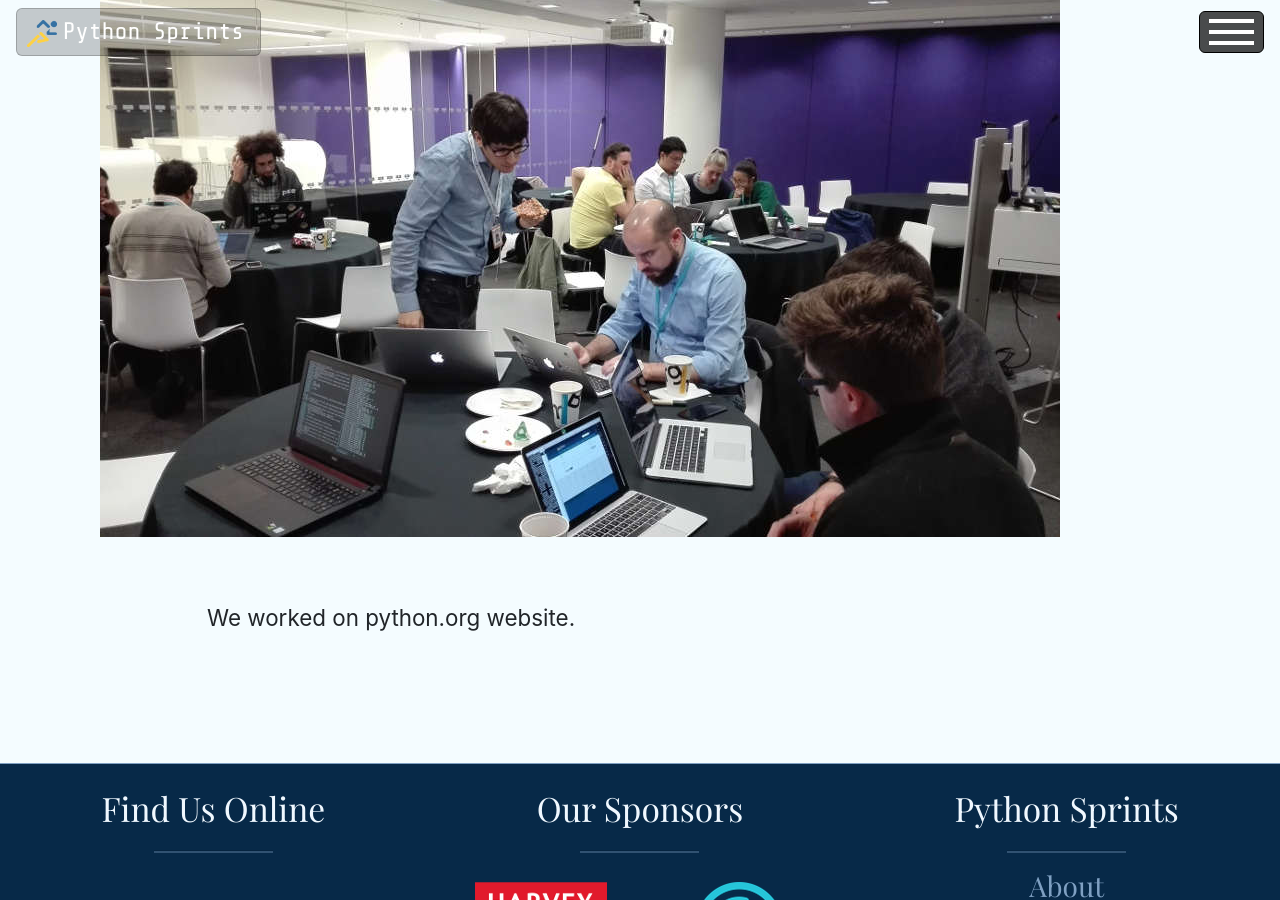
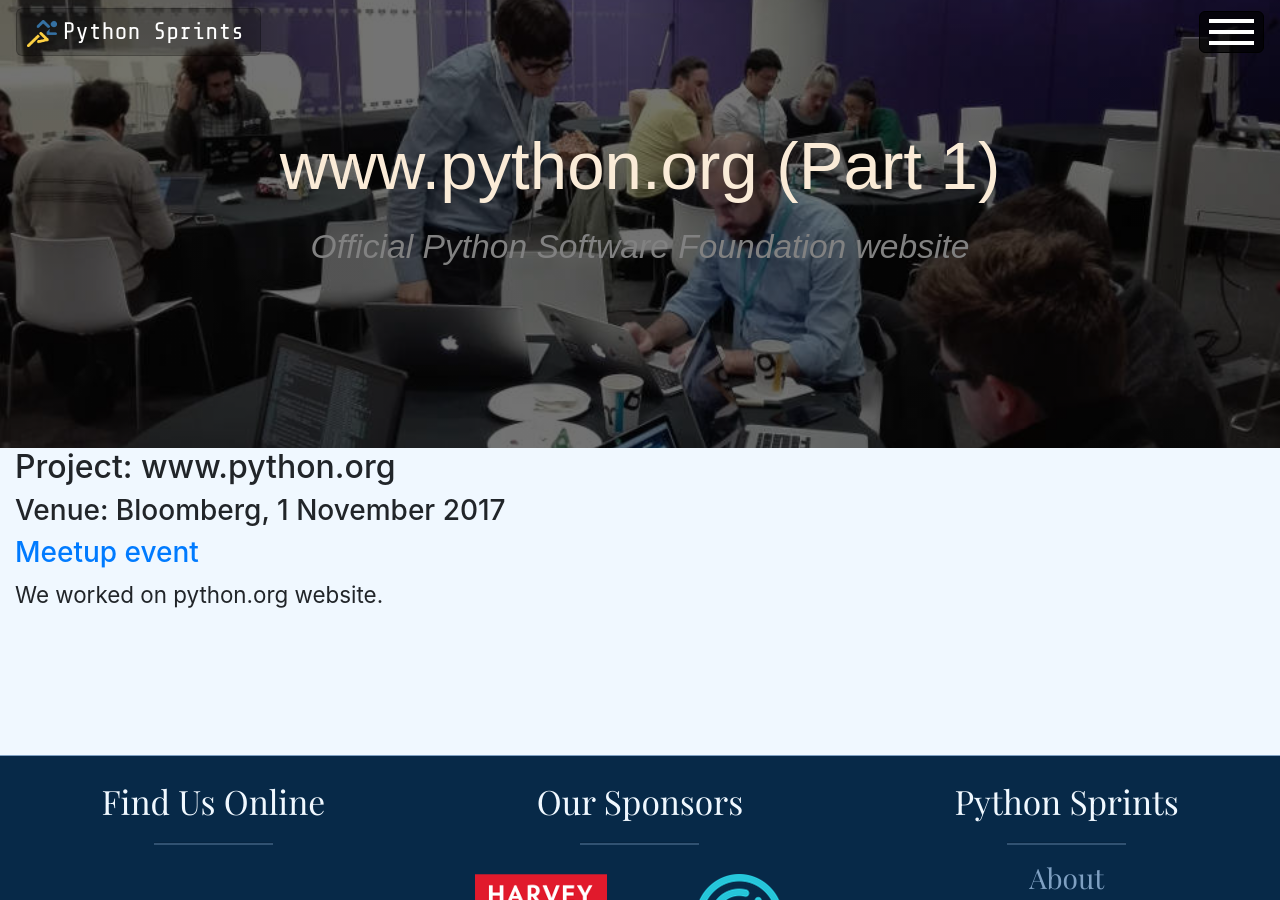
Before and after one commit to python-sprints/python-sprints.github.io, a Jekyll site: the page built from _posts/2017-11-01-www.python.org-Part1.md, in a window 1280 px wide and 900 px high. Built offline with Jekyll 4.4.1, drawn with Linux system fonts in a browser that asks for light colours; nearby versions of some CDN libraries; some web fonts are replaced.

Commit message:
Working on layout for the standard post. Added post.scss, removed post.css. will eventually convert css to scss. Added project and project description variables to metadate in post.

```diff
--- a/_layouts/post.html
+++ b/_layouts/post.html
@@ -5,13 +5,21 @@
         {% include navigation.html %}
         <main>
             <article class="post">
-                <div class="container m-auto">
-                    <div class="col-md-12">
-                        <img class="post__img img-fluid" src="{{ site.baseurl }}/{{ page.image }}">
+                {% if page.image %}
+                <div class="row">
+                    <div class="no-gutters__col col-md-12">
+                        <div class="post_img-container container-fluid" style='background-image: linear-gradient(rgba(0, 0, 0, 0.55), rgba(0, 0, 0, 0.55)), url("{{ site.baseurl }}/{{ page.image }}");'>
+                            <h1 class="post__title">{{ page.title }}</h1>
+                            <h2 class="post__subtitle"><em>{{ page.project_description }}</em></h2>
+                        </div>
                     </div>
                 </div>
-                <div class="post__content container-fluid">
+                {% endif %}
+                <div class="row post__content container-fluid">
                     <div class="col-md-12">
+                        <h2>Project: {{ page.project }}</h2>
+                        <h3>Venue: {{ page.venue }}, {{ page.date | date: "%e %B %Y" }}</h3>
+                        <h3><a href="{{ page.link }}">Meetup event</a> </h3>
                         {{ page.content }}
                     </div>
                 </div>
--- a/_posts/2017-11-01-www.python.org-Part1.md
+++ b/_posts/2017-11-01-www.python.org-Part1.md
@@ -1,6 +1,8 @@
 ---
 layout: post
 title: www.python.org (Part 1)
+project: www.python.org
+project_description: Official Python Software Foundation website
 date: 2017-11-01
 venue: Bloomberg
 link: https://www.meetup.com/Python-Sprints/events/244388482/
--- a/static/css/post.css
+++ /dev/null
@@ -1,11 +0,0 @@
-.post {
-    margin-top: -66px;
-}
-
-.post__img {
-    width: 75vw;
-}
-
-.post__content {
-    margin: 5% 15%;
-}
--- /dev/null
+++ b/static/css/post.scss
@@ -0,0 +1,34 @@
+---
+# For front matter
+---
+.post {
+  margin-top: -66px;
+}
+
+.post_img-container {
+  background-size: cover;
+  background-position: center center;
+  height: 50vh;
+  }
+
+.post__title {
+  padding-top: 10%;
+  text-align: center;
+  font-size: 3em;
+  font-family: 'Encode Sans Expanded', sans-serif;
+  color: antiquewhite;
+}
+
+.post__subtitle {
+  padding-top: 1%;
+  text-align: center;
+  font-size: 1.5em;
+  font-family: 'Encode Sans Expanded', sans-serif;
+  color: #818181;
+}
+
+.post__img {
+}
+
+.post__content {
+}
--- a/static/css/style.css
+++ b/static/css/style.css
@@ -9,7 +9,7 @@
 /*antiquewhite - title of images in events*/
 
 .body {
-    background-color: #f4fcff;
+    background-color: aliceblue;
     overflow-x: hidden;
 }
 
```
Also changed, not shown: _posts/2017-10-04-Bokeh-As-A-Backend-For-Pandas.md (+2 -0 lines), _posts/2017-10-24-PyMC3.md (+2 -0 lines), _posts/2017-12-06-python-dateutil.md (+2 -0 lines).
